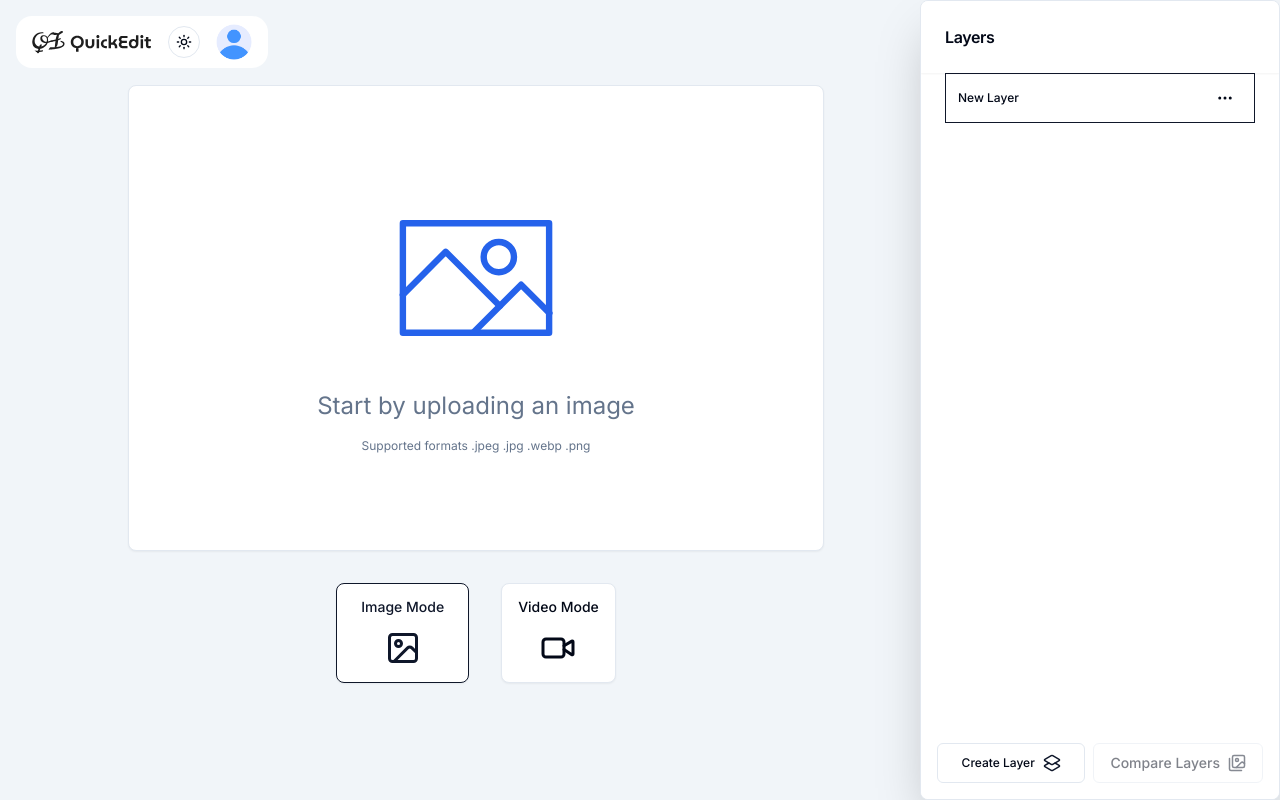
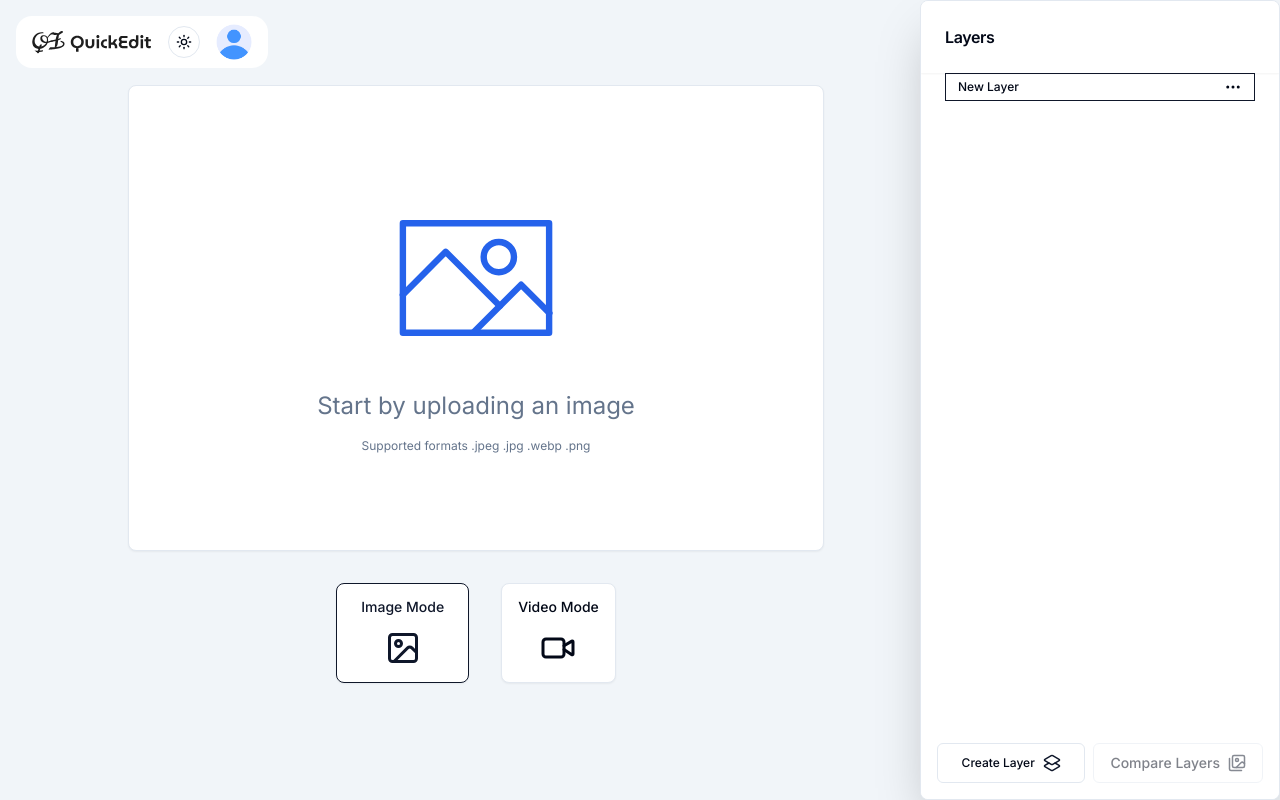
Before and after one commit to emrekaratepe123/Edit, a Next.js app: page / in a window 1280 px wide. Built offline with nearby package versions, Linux system fonts and the light colour scheme; no server answers.

Commit message:
style: update LayerInfo button variant and styling for improved aesthetics

```diff
--- a/src/components/layers/LayerInfo.tsx
+++ b/src/components/layers/LayerInfo.tsx
@@ -52,7 +52,10 @@ export default function LayerInfo({
   return (
     <Dialog>
       <DialogTrigger asChild>
-        <Button variant="outline" className="border-0">
+        <Button
+          variant="ghost"
+          className="p-0 bg-transparent h-fit rounded-full pr-2 hover:bg-transparent"
+        >
           <Ellipsis size={18} />
         </Button>
       </DialogTrigger>
```
